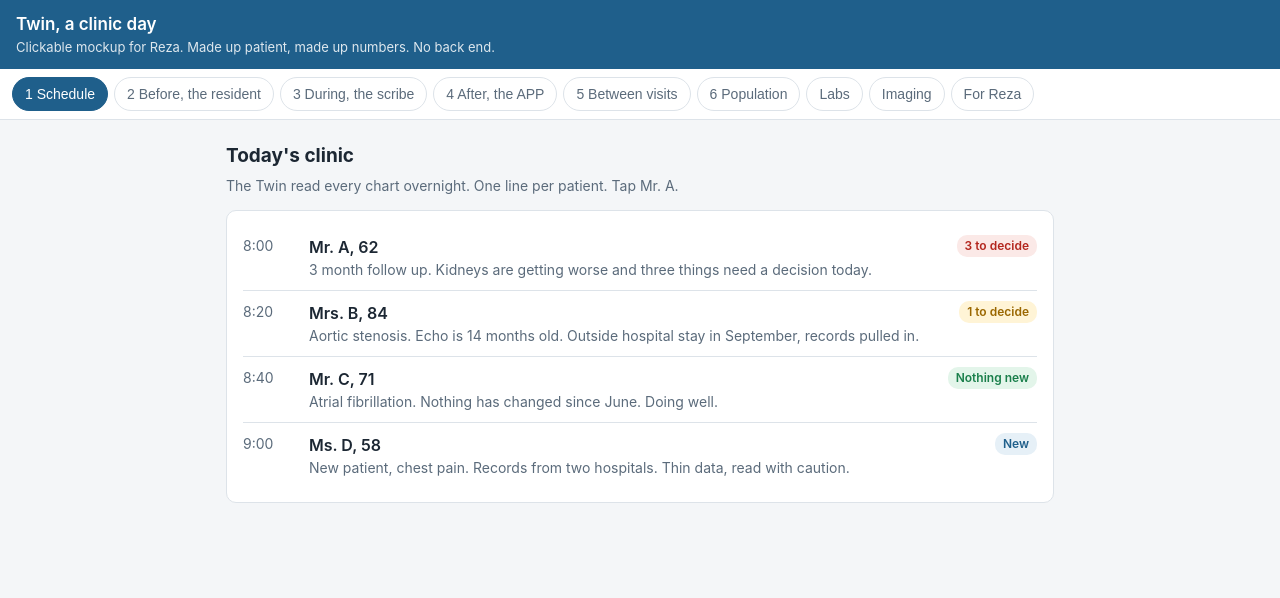
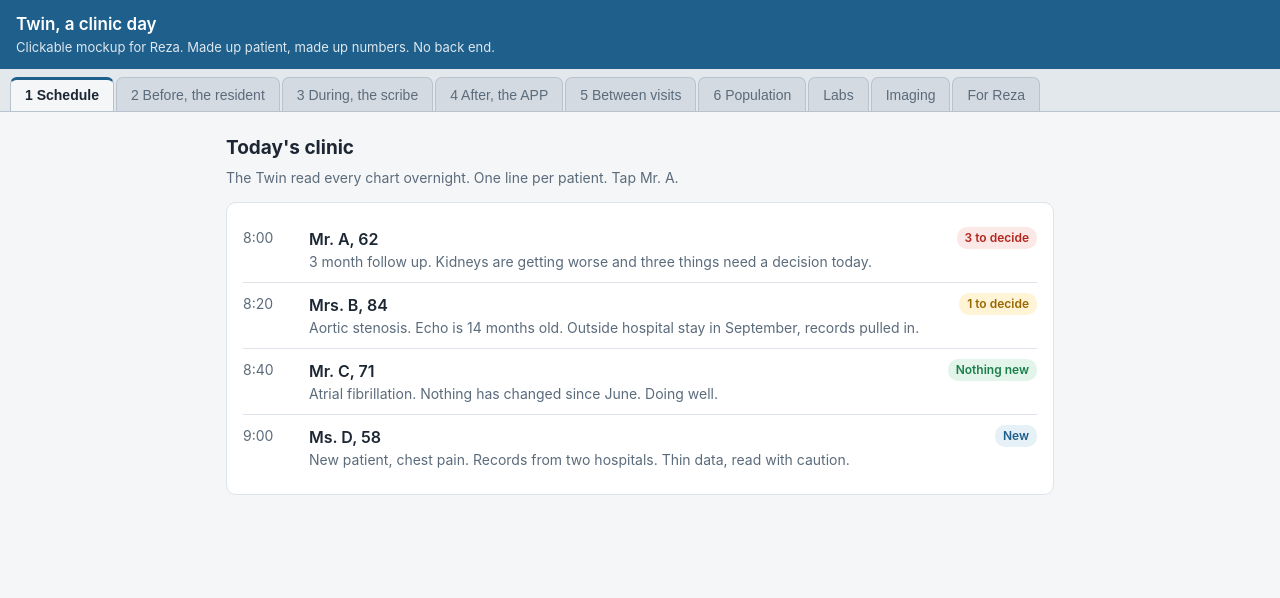
Before and after one commit to bholland17/twin-clinic-day-mockup, a plain HTML site: page index.html in a window 1280 px wide. Drawn offline with Linux system fonts and the light colour scheme.

Commit message:
Style navigation as tabs
Co-Authored-By: Claude Fable 5.2 <noreply@anthropic.com>
Claude-Session: https://claude.ai/code/session_01FX3QmLGuY4ja3rGTJteKWu

```diff
--- a/index.html
+++ b/index.html
@@ -15,9 +15,9 @@ body{margin:0;background:var(--bg);color:var(--ink);font:16px/1.5 -apple-system,
 header{background:var(--brand);color:#fff;padding:12px 16px}
 header .t{font-size:17px;font-weight:600}
 header .s{font-size:13px;opacity:.85}
-nav{display:flex;gap:6px;overflow-x:auto;background:#fff;border-bottom:1px solid var(--line);padding:8px 12px;position:sticky;top:0;z-index:5}
-nav button{flex:0 0 auto;border:1px solid var(--line);background:#fff;color:var(--soft);padding:8px 12px;border-radius:18px;font-size:14px;cursor:pointer}
-nav button.on{background:var(--brand);border-color:var(--brand);color:#fff}
+nav{display:flex;gap:2px;overflow-x:auto;background:#e3e8ed;border-bottom:1px solid #b9c3cd;padding:8px 10px 0;position:sticky;top:0;z-index:5}
+nav button{flex:0 0 auto;border:1px solid #b9c3cd;border-bottom:0;background:#d3dae1;color:var(--soft);padding:9px 14px;border-radius:7px 7px 0 0;font-size:14px;cursor:pointer;margin-bottom:-1px}
+nav button.on{background:var(--bg);color:var(--ink);font-weight:600;border-top:3px solid var(--brand);padding-top:7px}
 main{max-width:860px;margin:0 auto;padding:16px 16px 80px}
 .screen{display:none}
 .screen.on{display:block}
```
